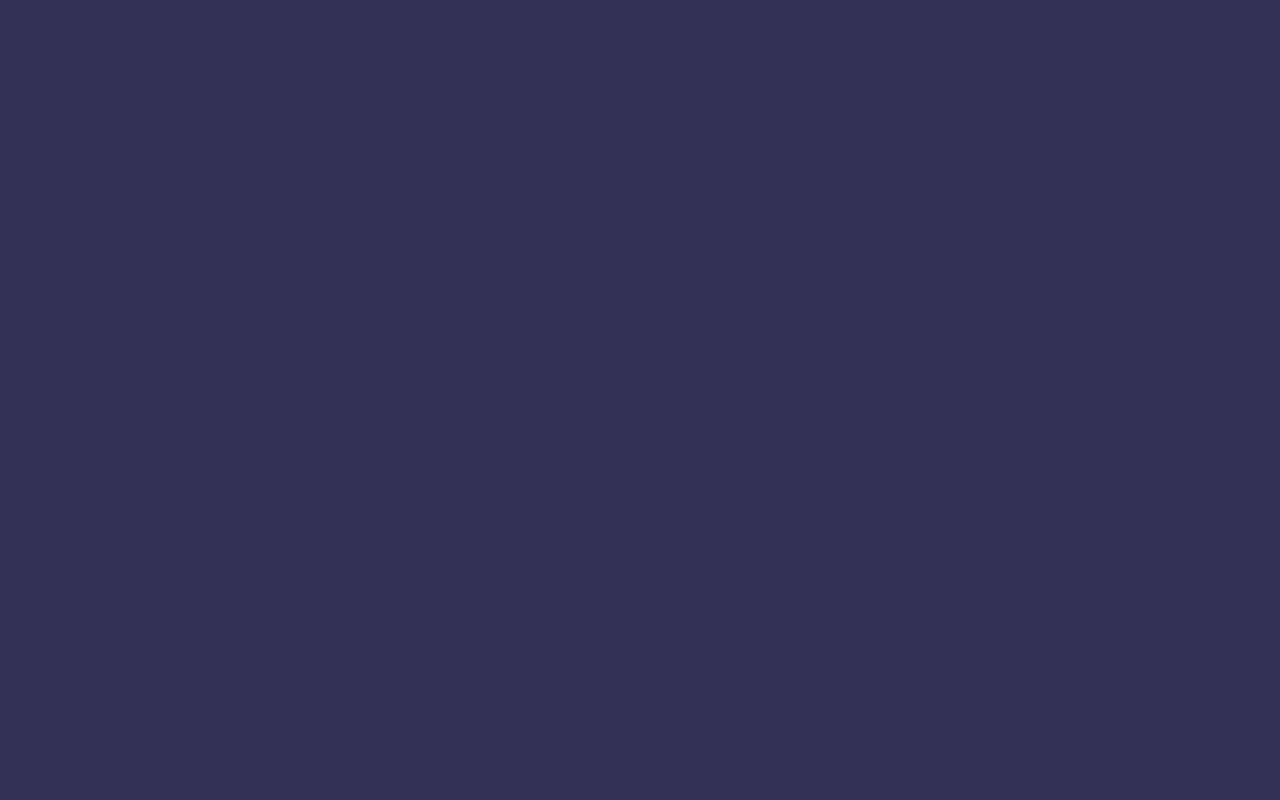
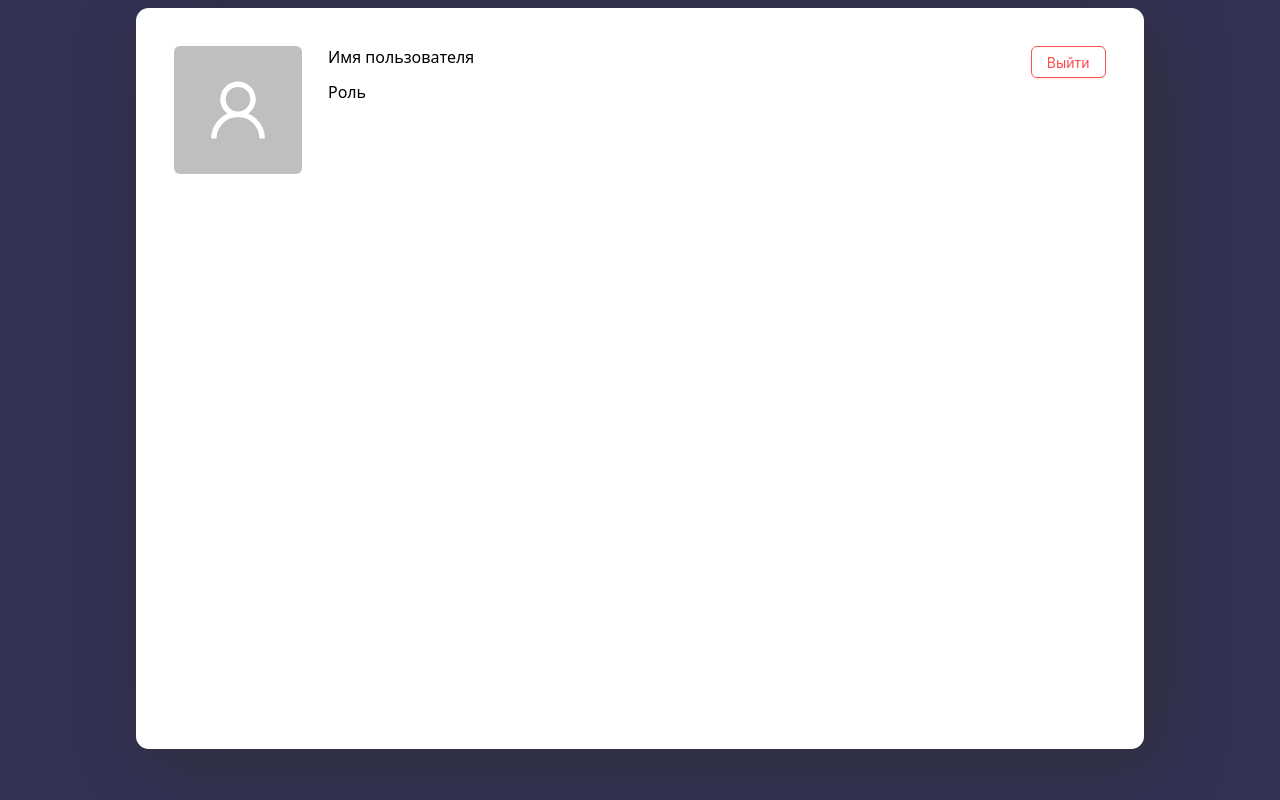
Before and after one commit to VladFomin17/jnews-app, a React (Vite) app: page /account in a window 1280 px wide. Before the commit this address had no page. Built offline with nearby package versions, Linux system fonts and the light colour scheme.

Commit message:
add login

```diff
--- a/src/App.tsx
+++ b/src/App.tsx
@@ -1,6 +1,7 @@
 import {BrowserRouter, Route, Routes} from "react-router-dom";
 import LoginPage from "./pages/LoginPage/LoginPage.tsx";
 import SignUpPage from "./pages/SignUpPage/SignUpPage.tsx";
+import PersonalPage from "./pages/PersonalPage/PersonalPage.tsx";
 
 const App = () => {
     return (
@@ -8,6 +9,7 @@ const App = () => {
             <Routes>
                 <Route path="/" element={<LoginPage />} />
                 <Route path="/sign-up" element={<SignUpPage />} />
+                <Route path="/account" element={<PersonalPage />} />
             </Routes>
         </BrowserRouter>
     );
--- /dev/null
+++ b/src/consts/baseApi.ts
@@ -0,0 +1 @@
+export const BASE_API = 'http://localhost:8080/';
--- a/src/index.css
+++ b/src/index.css
@@ -23,3 +23,13 @@ body {
   box-shadow: 1vw 1vw 5vw #2f3039;
   overflow: auto;
 }
+
+.spin {
+  position: fixed;
+  width: 100%;
+  height: 100%;
+  display: flex;
+  align-items: center;
+  justify-content: center;
+  z-index: 100;
+}
--- a/src/modules/LoginForm/components/LoginForm.module.css
+++ b/src/modules/LoginForm/components/LoginForm.module.css
@@ -1,10 +1,12 @@
 .formContainer {
+    position: relative;
     display: flex;
     padding: 2vw;
     flex-direction: column;
     border: 1px solid #2f3039;
     border-radius: 2vw;
-    width: fit-content;
+    width: 20vw;
+    height: 25vw;
     align-items: center;
     gap: 1vw;
     box-shadow: 0.2vw 0.2vw 1vw #2f3039;
--- a/src/modules/LoginForm/components/LoginForm.tsx
+++ b/src/modules/LoginForm/components/LoginForm.tsx
@@ -1,17 +1,32 @@
-import {Button, Form, Input, Typography} from "antd";
+import {Button, Form, Input, Spin, Typography} from "antd";
 import { LockOutlined, UserOutlined } from '@ant-design/icons';
 import classes from './LoginForm.module.css'
-import {useNavigate} from "react-router-dom";
+import {useState} from "react";
+import type {LoginInfoType} from "../types/types.ts";
+import {useLogin} from "../hooks/useLogin.ts";
 
 const LoginForm = () => {
-    const navigate = useNavigate();
+    const [userData, setUserData] = useState<LoginInfoType>({username: '', password: ''});
+    const {
+        navigate,
+        hasError,
+        isLoading,
+        handleLogin
+    } = useLogin();
+
+    function onChange(e: React.ChangeEvent<HTMLInputElement>) {
+        const key = e.target.name;
+        setUserData({...userData ,[key]: e.target.value});
+    }
 
     const onFinish = () => {
-
+        handleLogin(userData);
     };
 
     return (
         <div className={classes.formContainer}>
+            {!isLoading
+                ? <>
                     <Typography.Title level={3}>Авторизация</Typography.Title>
                     <Form
                         name="login"
@@ -23,15 +38,28 @@ const LoginForm = () => {
                             required={true}
                             name="username"
                             rules={[{ required: true, message: 'Введите имя пользователя' }]}
+                            validateStatus={hasError ? 'error' : undefined}
+                            help={hasError ? 'Неверное имя пользователя или пароль' : undefined}
                         >
-                    <Input prefix={<UserOutlined />} placeholder="Имя пользователя" />
+                            <Input
+                                name="username"
+                                onChange={(e) => onChange(e)}
+                                value={userData.username}
+                                prefix={<UserOutlined />}
+                                placeholder="Имя пользователя"
+                            />
                         </Form.Item>
                         <Form.Item
                             required={true}
                             name="password"
                             rules={[{ required: true, message: 'Введите пароль!' }]}
+                            validateStatus={hasError ? 'error' : undefined}
+                            help={hasError ? 'Неверное имя пользователя или пароль' : undefined}
                         >
                             <Input.Password
+                                name="password"
+                                onChange={(e) => onChange(e)}
+                                value={userData.username}
                                 prefix={<LockOutlined />}
                                 type="password"
                                 placeholder="Пароль"
@@ -45,6 +73,11 @@ const LoginForm = () => {
                             <a onClick={() => navigate('/sign-up')}>Ещё нет аккаунта</a>
                         </Form.Item>
                     </Form>
+                </>
+                : <div className={'spin'}>
+                    <Spin/>
+                </div>
+            }
         </div>
     );
 };
--- /dev/null
+++ b/src/modules/LoginForm/hooks/useLogin.ts
@@ -0,0 +1,41 @@
+import {useState} from "react";
+import type {LoginInfoType} from "../types/types.ts";
+import {useNavigate} from "react-router-dom";
+import {BASE_API} from "../../../consts/baseApi.ts";
+
+export function useLogin() {
+    const navigate = useNavigate();
+    const [hasError, setHasError] = useState(false);
+    const [isLoading, setIsLoading] = useState(false);
+
+    async function handleLogin(data: LoginInfoType) {
+        setIsLoading(true);
+
+        try {
+            const url = BASE_API + 'auth/login';
+            const response = await fetch(url, {
+                method: 'POST',
+                headers: {
+                    'Content-Type': 'application/json',
+                },
+                body: JSON.stringify(data),
+                credentials: 'include',
+            });
+            const result = await response.json();
+
+            if (result === 200) navigate('/account');
+            else setHasError(true);
+        } catch {
+            setHasError(true);
+        }
+
+        setIsLoading(false);
+    }
+
+    return {
+        navigate,
+        hasError,
+        isLoading,
+        handleLogin
+    }
+}
--- /dev/null
+++ b/src/modules/LoginForm/types/types.ts
@@ -0,0 +1,4 @@
+export interface LoginInfoType {
+    username: string;
+    password: string;
+}
--- /dev/null
+++ b/src/modules/PersonalAccount/components/PersonalAccount.module.css
@@ -0,0 +1,18 @@
+.accountContainer {
+    width: 100%;
+    display: flex;
+    flex-direction: row;
+    justify-content: space-between;
+}
+
+.infoContainer {
+    display: flex;
+    flex-direction: row;
+    gap: 2vw;
+}
+
+.userInfo {
+    display: flex;
+    flex-direction: column;
+    gap: 1vw;
+}
--- /dev/null
+++ b/src/modules/PersonalAccount/components/PersonalAccount.tsx
@@ -0,0 +1,25 @@
+import {UserOutlined} from "@ant-design/icons";
+import {Avatar, Button} from "antd";
+import classes from './PersonalAccount.module.css';
+import {useNavigate} from "react-router-dom";
+
+const PersonalAccount = () => {
+    const navigate = useNavigate();
+
+    return (
+        <div className={classes.accountContainer}>
+            <div className={classes.infoContainer}>
+                <Avatar shape="square" size={128} icon={<UserOutlined />} />
+                <div className={classes.userInfo}>
+                    <span>Имя пользователя</span>
+                    <span>Роль</span>
+                </div>
+            </div>
+            <Button onClick={() => {navigate('/')}} color="danger" variant="outlined">
+                Выйти
+            </Button>
+        </div>
+    );
+};
+
+export default PersonalAccount;
--- /dev/null
+++ b/src/pages/PersonalPage/PersonalPage.tsx
@@ -0,0 +1,11 @@
+import PersonalAccount from "../../modules/PersonalAccount/components/PersonalAccount.tsx";
+
+const PersonalPage = () => {
+    return (
+        <div className={'pageContainer'}>
+            <PersonalAccount/>
+        </div>
+    );
+};
+
+export default PersonalPage;
```
Lines whose indentation alone changed are shown as unchanged.
